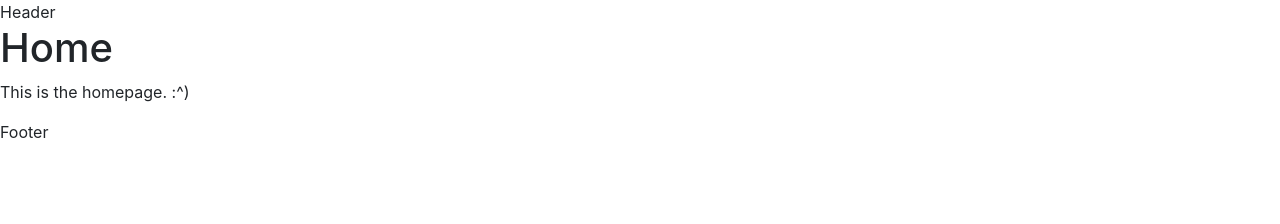
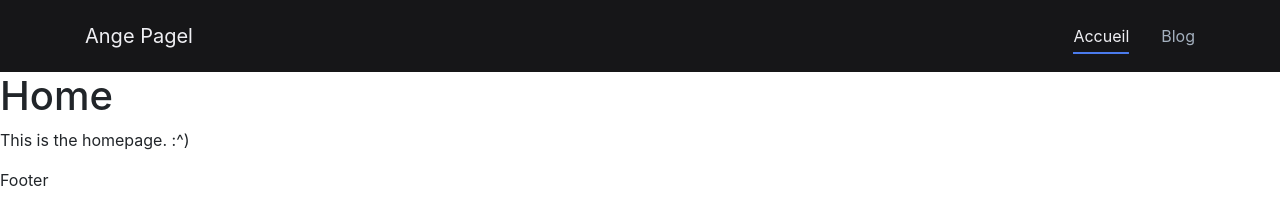
Before and after one commit to angepagel/old.angepagel.github.io, a Gatsby site: page / in a window 1280 px wide. Built offline with nearby package versions, Linux system fonts and the light colour scheme; Gatsby itself is replaced by a stand-in of ours; a web font is replaced by a local one.

Commit message:
Màj du Header

```diff
--- a/src/components/layout/header/header.js
+++ b/src/components/layout/header/header.js
@@ -1,4 +1,7 @@
 import React from "react";
+import { Link } from "gatsby";
+import { Container, Navbar, Nav } from "react-bootstrap";
+import { Menu as MenuIcon } from "react-feather";
 
 import "./header.scss";
 
@@ -7,7 +10,34 @@ export default class Header extends React.Component {
   render() {
     return (
       <header>
-        Header
+        <Navbar className="bg-dark py-3" expand="lg">
+          <Container>
+
+            <Navbar.Brand>
+              <Link to="/">Ange Pagel</Link>
+            </Navbar.Brand>
+
+            <Navbar.Toggle aria-controls="navbar-nav">
+              <MenuIcon />
+            </Navbar.Toggle>
+
+            <Navbar.Collapse id="navbar-nav">
+              <Nav className="ml-auto">
+                <Nav.Item>
+                  <Link to="/" activeClassName="nav-active">
+                    Accueil
+                  </Link>
+                </Nav.Item>
+                <Nav.Item>
+                  <Link to="/blog" activeClassName="nav-active">
+                    Blog
+                  </Link>
+                </Nav.Item>
+              </Nav>
+            </Navbar.Collapse>
+
+          </Container>
+        </Navbar>
       </header>
     );
   }
--- a/src/components/layout/header/header.scss
+++ b/src/components/layout/header/header.scss
@@ -0,0 +1,47 @@
+@import "../../../scss/variables";
+
+.navbar {
+
+    .navbar-brand {
+        a {
+            color: theme-color("light");
+            text-decoration: none;
+        }
+    }
+
+    .navbar-toggler {
+        border: none;
+        outline: 0;
+        transition: all 0.3s;
+
+        &.collapsed { color: theme-color("secondary") !important; }
+        &:not(.collapsed) { color: theme-color("primary") !important; }
+        &:hover { color: theme-color("light") !important; }
+    }
+
+    .navbar-nav {
+        .nav-item {
+            margin: 0 map-get($spacers, 3);
+            &:first-child { margin-left: 0; }
+            &:last-child { margin-right: 0; }
+
+            a {
+                display: inline-block;
+                color: theme-color("tertiary");
+                padding: map-get($spacers, 1) 0;
+                transition: $transition-default;
+                background: linear-gradient(to left, theme-color("primary"), theme-color("primary")) no-repeat bottom center !important;
+                background-size: 0% 2px !important;
+
+                &:hover {
+                  color: theme-color("light");
+                  text-decoration: none;
+                  background-size: 100% 2px !important;
+                }
+                &:focus { @extend :hover; }
+                &.nav-active { @extend :hover; }
+            }
+        }
+    }
+
+}
```
